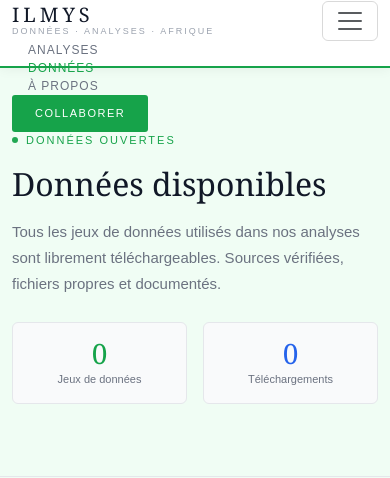
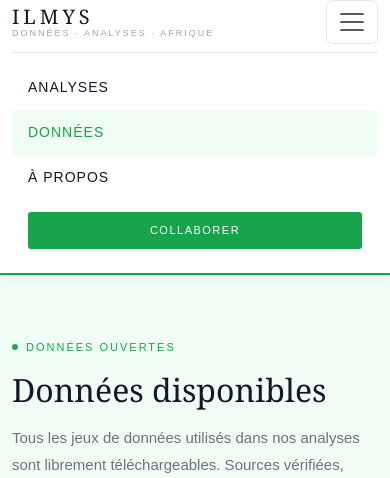
Before and after one commit to lynol/ilmys, a Flask app: page /donnees in a window 390 px wide, after a click that opens the changed part. Shown: the top 478 px of the page. Run offline with Flask 3, Linux system fonts and the light colour scheme; data that the repository does not hold is empty; some libraries are stand-ins or nearby versions.

Commit message:
Fix navbar responsive

```diff
--- a/static/css/style.css
+++ b/static/css/style.css
@@ -1216,11 +1216,96 @@ body {
     .article-main-title { font-size: 28px; }
 }
 
+/* ─── NAVBAR MOBILE ─── */
+@media (max-width: 991px) {
+
+    .ilmys-nav {
+        height: auto;
+        min-height: 68px;
+    }
+
+    .navbar-collapse {
+        background: #fff;
+        border-top: 1px solid var(--border);
+        padding: 12px 0;
+        margin-top: 8px;
+    }
+
+    .ilmys-nav .navbar-nav {
+        gap: 0;
+    }
+
+    .ilmys-nav .nav-link {
+        padding: 12px 16px !important;
+        border-bottom: 1px solid var(--border-light);
+        color: var(--noir) !important;
+        font-size: 14px !important;
+        display: block;
+        background: #fff;
+    }
+
+    .ilmys-nav .nav-link:last-child {
+        border-bottom: none;
+    }
+
+    .ilmys-nav .nav-link:hover,
+    .ilmys-nav .nav-link.active {
+        color: var(--vert) !important;
+        background: var(--vert-clair);
+    }
+
+    .ilmys-btn-cta {
+        margin: 12px 16px;
+        display: block;
+        text-align: center;
+    }
+
+    /* Icône burger visible */
+    .navbar-toggler {
+        border: 1px solid var(--border);
+        padding: 6px 10px;
+    }
+
+    .navbar-toggler:focus {
+        box-shadow: none;
+        outline: none;
+    }
+}
+
 @media (max-width: 768px) {
     .article-main-title { font-size: 24px; }
     .article-extrait { font-size: 15px; padding: 18px 20px; }
     .page-hero-title { font-size: 32px; }
     .page-hero-stat { text-align: left; margin-top: 16px; }
+}
+
+@media (max-width: 768px) {
+    .nav-links {
+        display: none;
+        position: absolute;
+        top: 68px;
+        left: 0;
+        right: 0;
+        background: var(--blanc);
+        border-bottom: 1px solid var(--border);
+        flex-direction: column;
+        padding: 16px 20px;
+        gap: 0;
+        box-shadow: 0 4px 12px rgba(0,0,0,.08);
+        z-index: 999;
+    }
+
+    .nav-links.open { display: flex; }
+
+    .nav-links a {
+        padding: 14px 0;
+        border-bottom: 1px solid var(--border-light);
+        font-size: 14px;
+        color: var(--noir);
+        background: var(--blanc);
+    }
+
+    .nav-links a:last-child { border-bottom: none; }
 }
 
 /* ─── ABOUT ─── */
```
